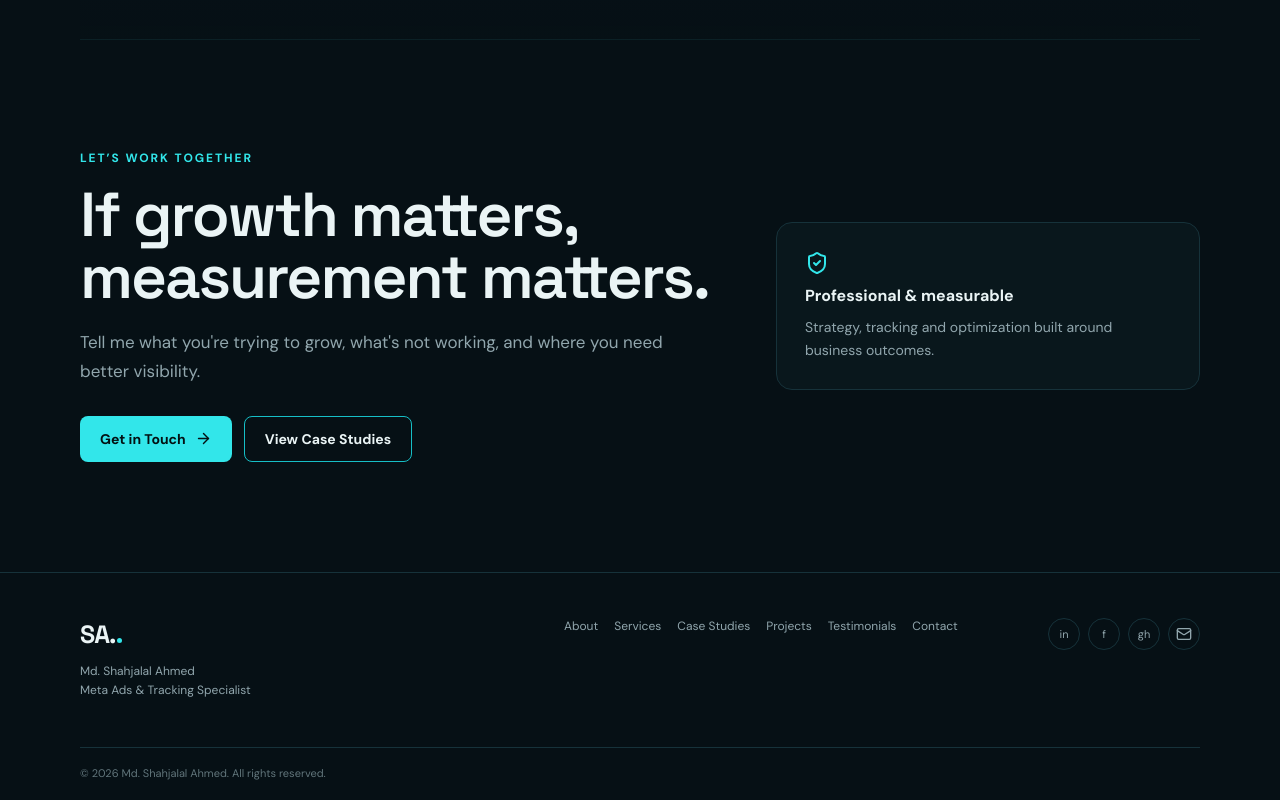
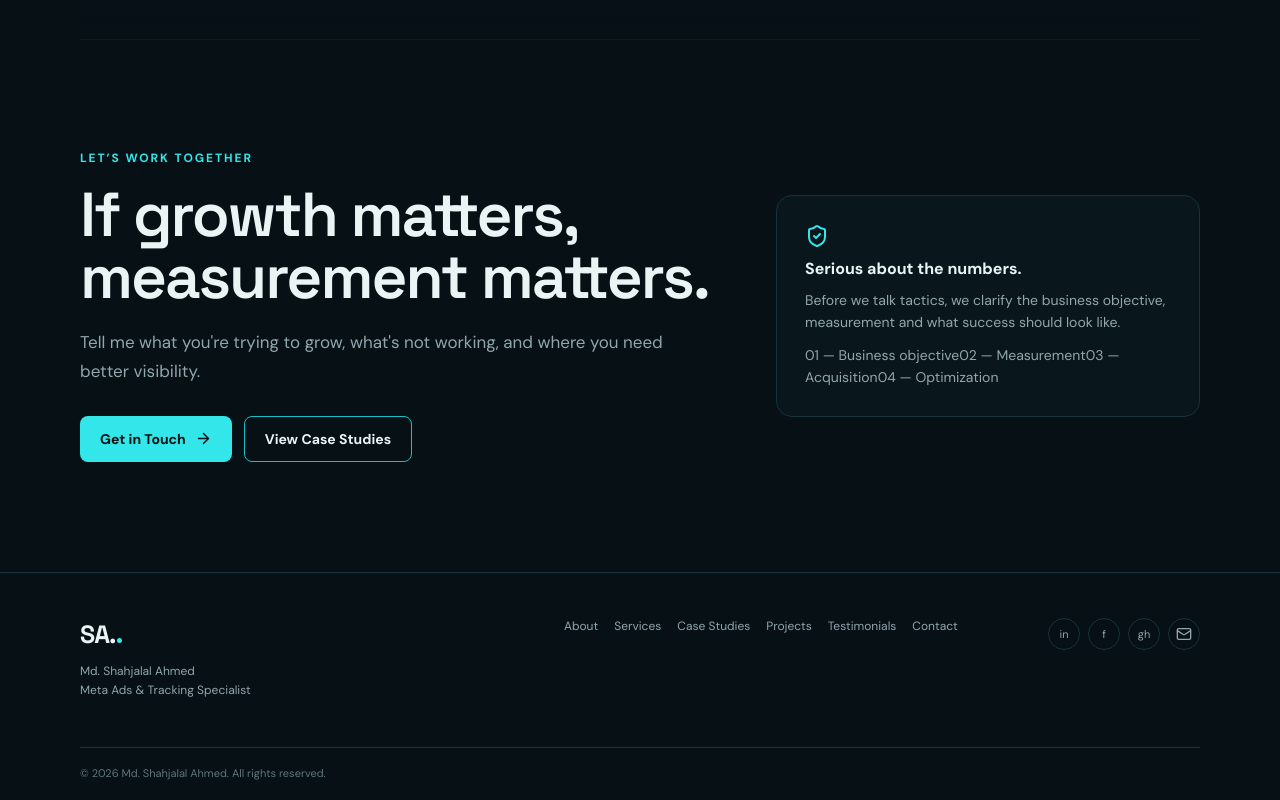
Before and after one commit to tomahmed420/my-protfolio-website-, a Next.js app: page / in a window 1280 px wide. Shown: the part 5883-6683 px from the top of the page. Built offline with nearby package versions, Linux system fonts and the light colour scheme; no server answers.

Commit message:
feat: refine project switch and conversion contact section

```diff
--- a/app/page.tsx
+++ b/app/page.tsx
@@ -123,14 +123,14 @@ export default function Home() {
 
       <section id="projects" className="section-shell section section-muted">
         <div className="section-heading inline-heading"><div><p className="eyebrow">PROJECTS</p><h2>Client work first. Experiments second.</h2><p>A curated portfolio—not a list of everything I have built.</p></div>
-          <div className="segmented"><button className={projectMode==="Client Work"?"active":""} onClick={() => setProjectMode("Client Work")}>Client Work</button><button className={projectMode==="Vibe Code"?"active":""} onClick={() => setProjectMode("Vibe Code")}>Vibe Code</button></div>
+          <div className="segmented" aria-label="Project type"><button className={projectMode==="Client Work"?"active":""} onClick={() => setProjectMode("Client Work")}>Client Work</button><button className={projectMode==="Vibe Code"?"active":""} onClick={() => setProjectMode("Vibe Code")}>Vibe Code</button></div>
         </div>
         <div className="project-grid">{projects.map((p) => <article className="project-card" key={p.title}><div className="image-placeholder"><Code2 size={30}/></div><div><p className="kicker">{p.category}</p><h3>{p.title}</h3><p>{p.description}</p><a href="#contact">View Project <ArrowRight size={15}/></a></div></article>)}</div>
       </section>
 
       <section id="contact" className="section-shell section contact-section">
         <div><p className="eyebrow">LET’S WORK TOGETHER</p><h2>{content.contact.headline}</h2><p>{content.contact.body}</p><div className="cta-row"><a className="btn primary" href={"mailto:"+content.contact.email}>Get in Touch <ArrowRight size={17}/></a><a className="btn secondary" href="#case-studies">View Case Studies</a></div></div>
-        <div className="contact-proof"><ShieldCheck size={24}/><strong>Professional & measurable</strong><span>Strategy, tracking and optimization built around business outcomes.</span></div>
+        <div className="contact-proof"><ShieldCheck size={24}/><strong>Serious about the numbers.</strong><span>Before we talk tactics, we clarify the business objective, measurement and what success should look like.</span><div className="contact-mini-list"><span>01 — Business objective</span><span>02 — Measurement</span><span>03 — Acquisition</span><span>04 — Optimization</span></div></div>
       </section>
 
       <footer className="footer">
```
